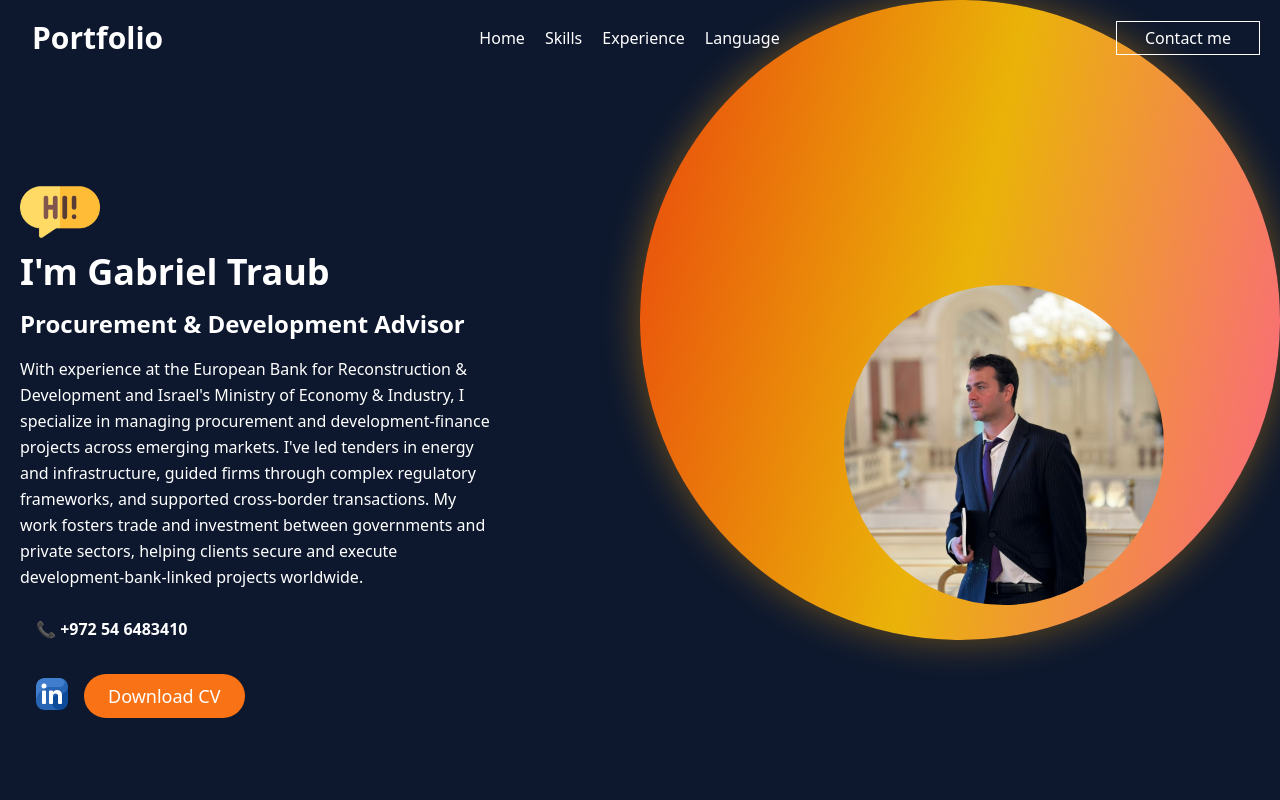
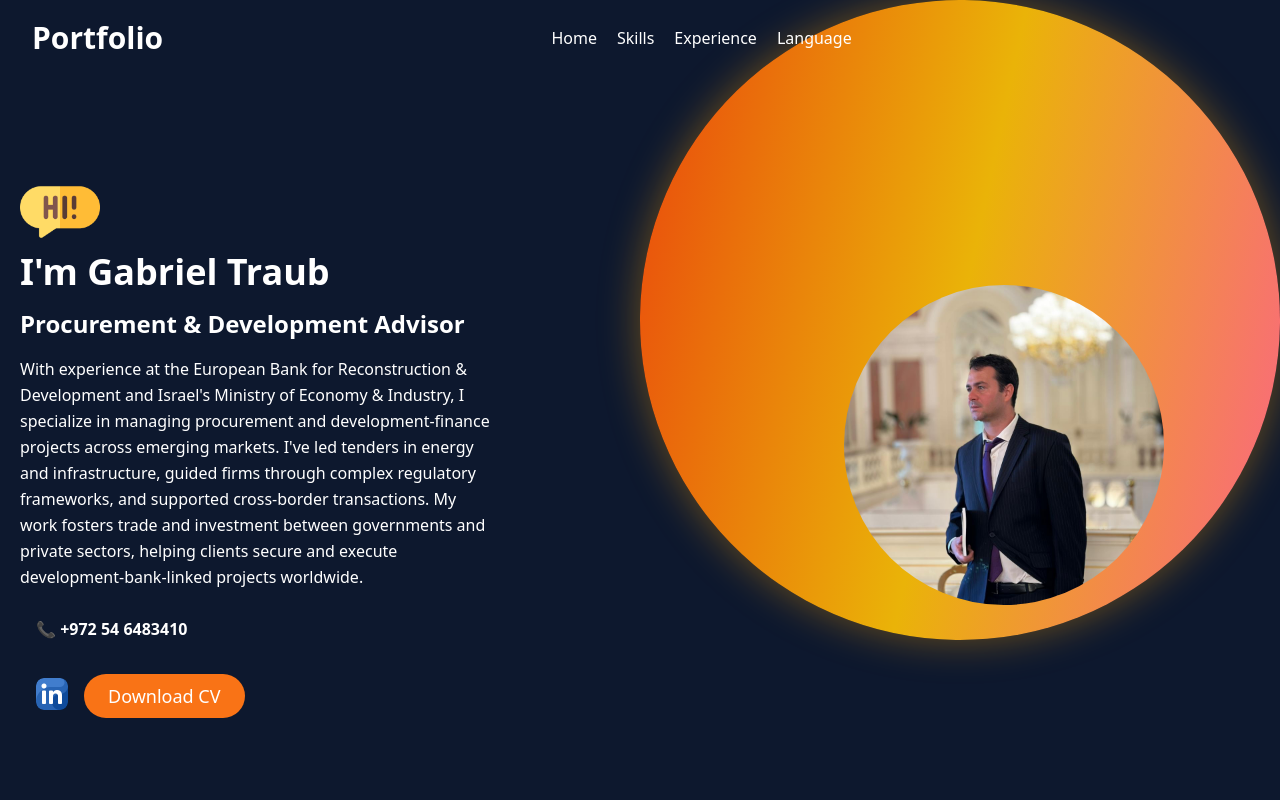
Before and after one commit to MickaelLepicier/Gabriel-Portfolio, a React (Vite) app: page / in a window 1280 px wide. Shown: the top 800 px of the page. Built offline with nearby package versions, Linux system fonts and the light colour scheme.

Commit message:
chore: remove contact me button

```diff
--- a/src/components/navbar/Navbar.jsx
+++ b/src/components/navbar/Navbar.jsx
@@ -53,9 +53,9 @@ export default function Navbar() {
         </nav>
 
         {/* Desktop CTA */}
-        <button className="hidden md:inline-flex items-center py-1 px-7 focus:outline-none text-base text-white border border-white hover:border-yellow-300 hover:text-yellow-300">
+        {/* <button className="hidden md:inline-flex items-center py-1 px-7 focus:outline-none text-base text-white border border-white hover:border-yellow-300 hover:text-yellow-300">
           <a href="#contact">Contact me</a>
-        </button>
+        </button> */}
 
         {/* Mobile hamburger */}
         <button
@@ -108,13 +108,13 @@ export default function Navbar() {
               {item.name}
             </a>
           ))}
-          <a
+          {/* <a
             href="#contact"
             onClick={() => setIsOpen(false)}
             className="inline-flex items-center justify-center py-2 px-4 border border-white hover:border-yellow-300 hover:text-gray-900"
           >
             Contact me
-          </a>
+          </a> */}
         </nav>
       </div>
     </header>
```
